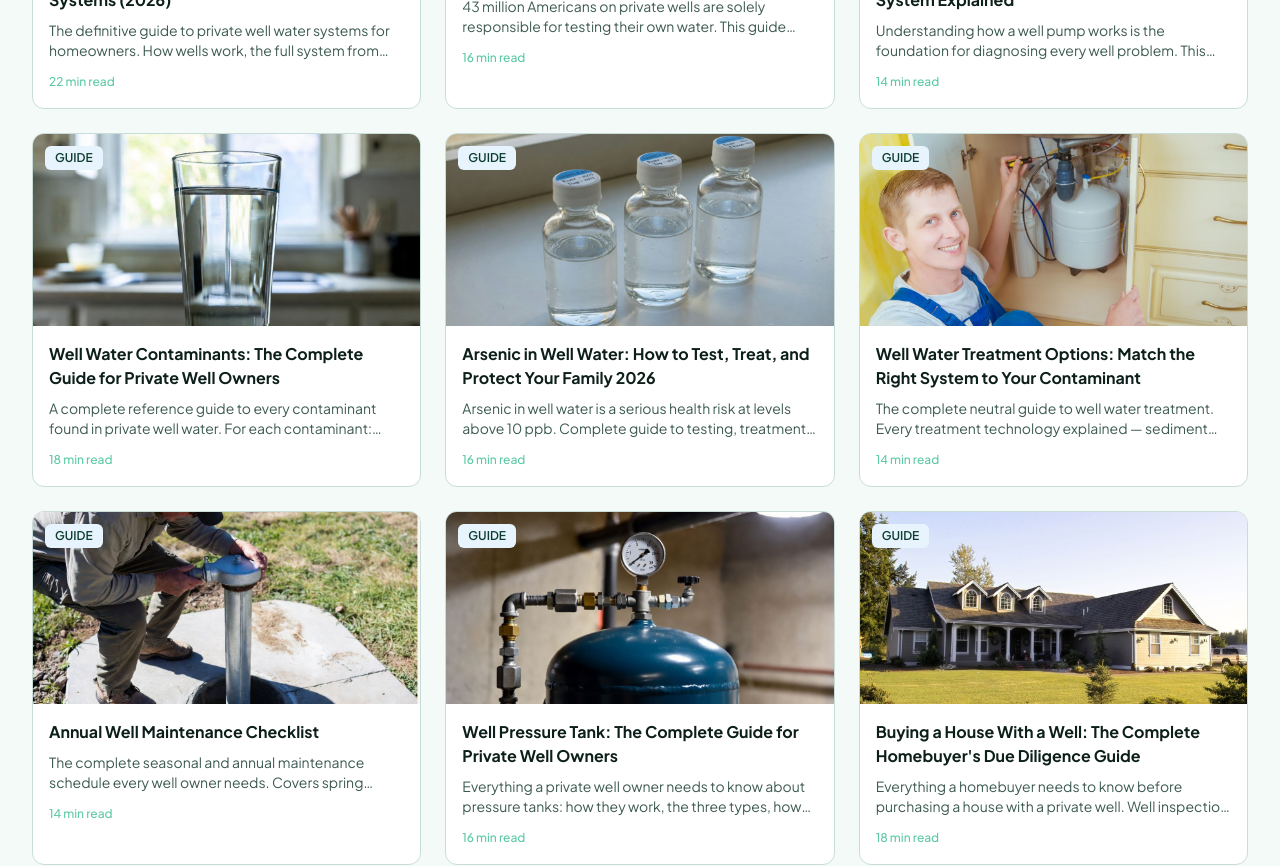
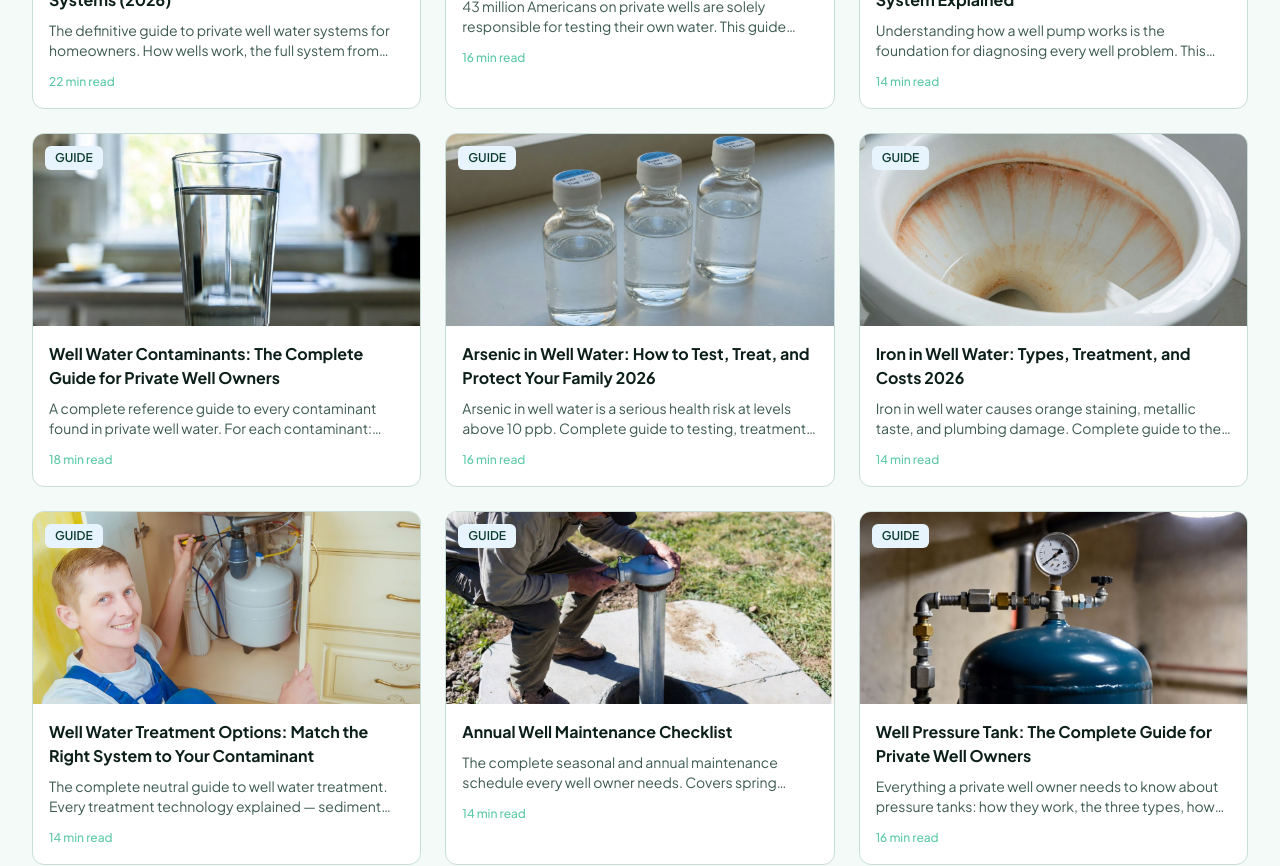
Before and after one commit to thebasementguide2026/thewell.guide-, a Next.js app: page /guides in a window 1280 px wide. Shown: the part 700-1566 px from the top of the page. Built offline with nearby package versions, Linux system fonts and the light colour scheme.

Commit message:
Add iron-in-well-water to guides index

```diff
--- a/app/guides/page.tsx
+++ b/app/guides/page.tsx
@@ -15,6 +15,7 @@ const guides = [
   { title: 'How a Well Pump Works: The Complete System Explained', href: '/guides/how-well-pump-works', description: 'Understanding how a well pump works is the foundation for diagnosing every well problem. This guide explains the full pressure cycle, how submersible and jet pumps differ, what the pressure tank actually does, and what two-wire vs three-wire means for repairs.', image: '/howwellworks.jpg', readTime: '14 min read' },
   { title: 'Well Water Contaminants: The Complete Guide for Private Well Owners', href: '/guides/well-water-contaminants', description: 'A complete reference guide to every contaminant found in private well water. For each contaminant: where it comes from, what it does to health, the EPA limit, which regions are most affected, how to test, and how to treat.', image: '/wellguidecontaminants.jpg', readTime: '18 min read' },
   { title: 'Arsenic in Well Water: How to Test, Treat, and Protect Your Family 2026', href: '/guides/arsenic-in-well-water', description: 'Arsenic in well water is a serious health risk at levels above 10 ppb. Complete guide to testing, treatment options (reverse osmosis, activated alumina, whole-house systems), costs, and EPA standards for private well owners.', image: '/Arsenic in well water .jpg', readTime: '16 min read' },
+  { title: 'Iron in Well Water: Types, Treatment, and Costs 2026', href: '/guides/iron-in-well-water', description: 'Iron in well water causes orange staining, metallic taste, and plumbing damage. Complete guide to the 4 types of iron, treatment options (air injection, water softeners, chlorination), costs, and the 0.3 mg/L EPA limit.', image: '/ironinwellwater.jpg', readTime: '14 min read' },
   { title: 'Well Water Treatment Options: Match the Right System to Your Contaminant', href: '/guides/well-water-treatment-options', description: 'The complete neutral guide to well water treatment. Every treatment technology explained — sediment filters, carbon filters, UV disinfection, water softeners, reverse osmosis, oxidizing filters, and more.', image: '/well treatmentoptions.jpg', readTime: '14 min read' },
   { title: 'Annual Well Maintenance Checklist', href: '/guides/well-maintenance-checklist', description: 'The complete seasonal and annual maintenance schedule every well owner needs. Covers spring startup, summer monitoring, fall winterization, and professional inspections.', image: '/well maintance.jpg', readTime: '14 min read' },
   { title: 'Well Pressure Tank: The Complete Guide for Private Well Owners', href: '/guides/well-pressure-tank-guide', description: 'Everything a private well owner needs to know about pressure tanks: how they work, the three types, how to size one correctly, the best brands, maintenance schedule, failure signs, and when to replace.', image: '/pressureguide.jpg', readTime: '16 min read' },
```
